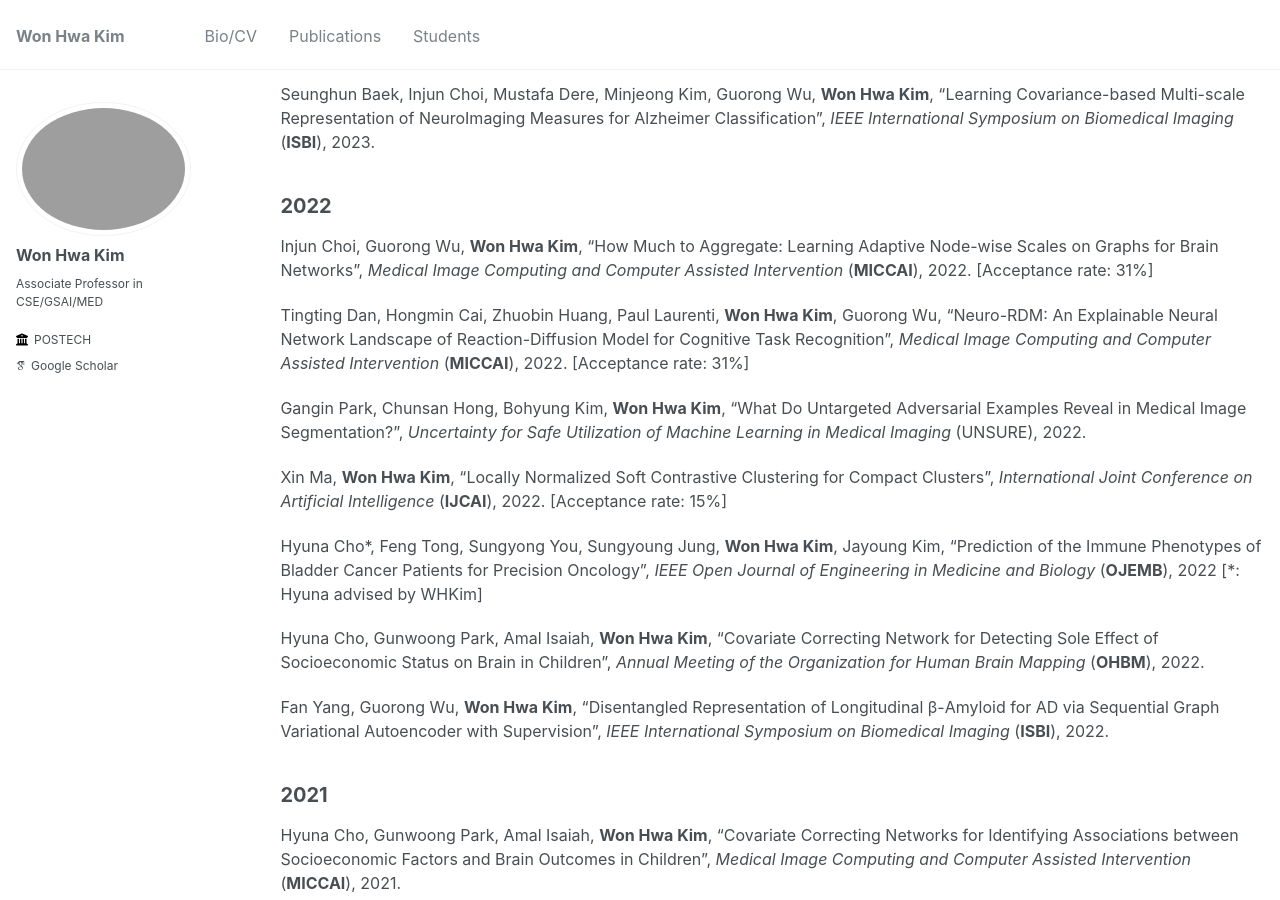
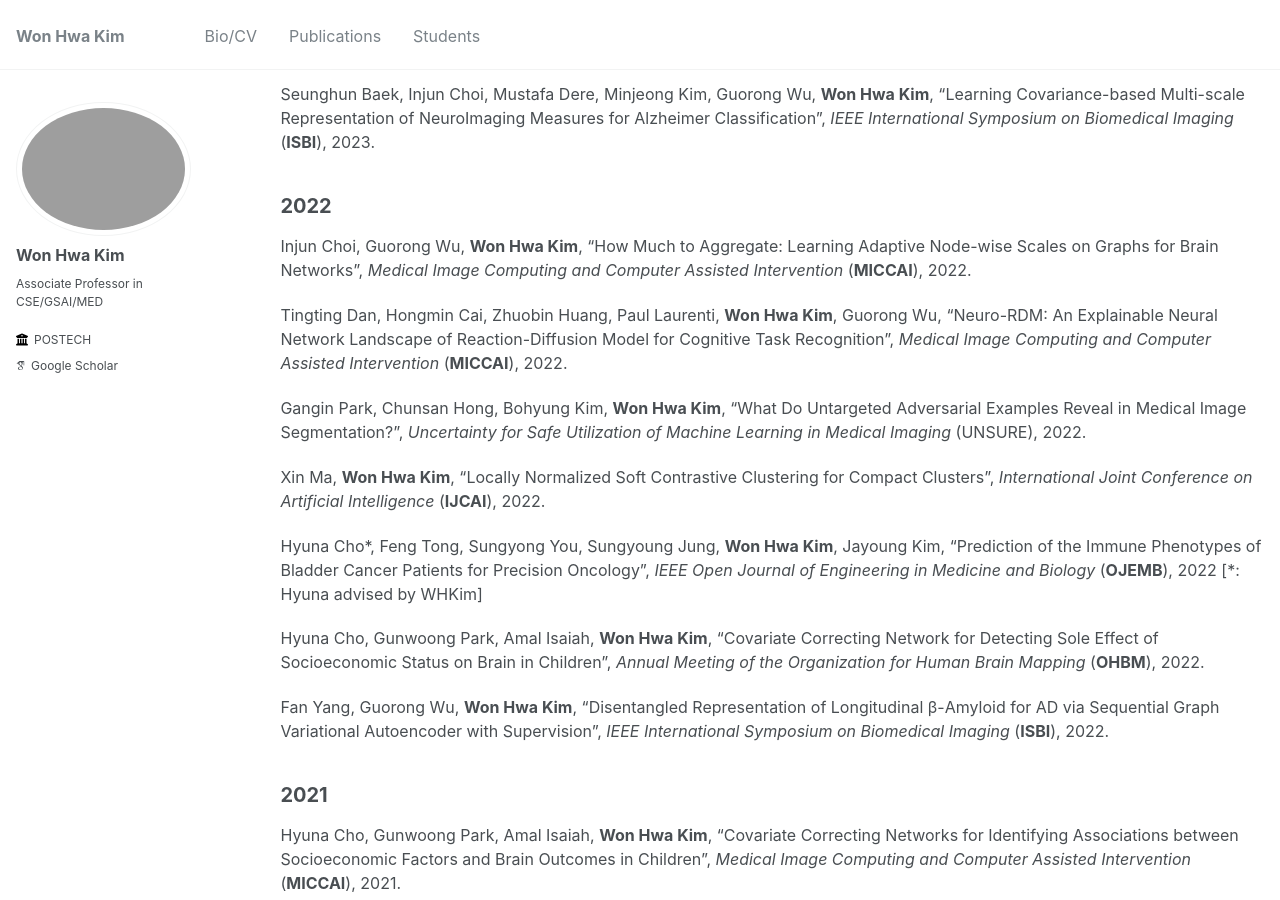
Before and after one commit to wwplato/wwplato.github.io, a Jekyll site: the page built from _pages/publications.md, in a window 1280 px wide and 900 px high, scrolled down 2939 px. Built offline with Jekyll 4.4.1, drawn with Linux system fonts in a browser that asks for light colours; some web fonts are replaced.

Commit message:
Update publications.md

```diff
--- a/_pages/publications.md
+++ b/_pages/publications.md
@@ -91,13 +91,13 @@ Seunghun Baek, Injun Choi, Mustafa Dere, Minjeong Kim, Guorong Wu, **Won Hwa Kim
 
 2022
 ------
-Injun Choi, Guorong Wu, **Won Hwa Kim**, “How Much to Aggregate: Learning Adaptive Node-wise Scales on Graphs for Brain Networks”, *Medical Image Computing and Computer Assisted Intervention* (**MICCAI**), 2022. [Acceptance rate: 31%]
+Injun Choi, Guorong Wu, **Won Hwa Kim**, “How Much to Aggregate: Learning Adaptive Node-wise Scales on Graphs for Brain Networks”, *Medical Image Computing and Computer Assisted Intervention* (**MICCAI**), 2022.
 
-Tingting Dan, Hongmin Cai, Zhuobin Huang, Paul Laurenti, **Won Hwa Kim**, Guorong Wu, “Neuro-RDM: An Explainable Neural Network Landscape of Reaction-Diffusion Model for Cognitive Task Recognition”, *Medical Image Computing and Computer Assisted Intervention* (**MICCAI**), 2022. [Acceptance rate: 31%]
+Tingting Dan, Hongmin Cai, Zhuobin Huang, Paul Laurenti, **Won Hwa Kim**, Guorong Wu, “Neuro-RDM: An Explainable Neural Network Landscape of Reaction-Diffusion Model for Cognitive Task Recognition”, *Medical Image Computing and Computer Assisted Intervention* (**MICCAI**), 2022.
 
 Gangin Park, Chunsan Hong, Bohyung Kim, **Won Hwa Kim**, “What Do Untargeted Adversarial Examples Reveal in Medical Image Segmentation?”, *Uncertainty for Safe Utilization of Machine Learning in Medical Imaging* (UNSURE), 2022.
 
-Xin Ma, **Won Hwa Kim**, “Locally Normalized Soft Contrastive Clustering for Compact Clusters”, *International Joint Conference on Artificial Intelligence* (**IJCAI**), 2022. [Acceptance rate: 15%]
+Xin Ma, **Won Hwa Kim**, “Locally Normalized Soft Contrastive Clustering for Compact Clusters”, *International Joint Conference on Artificial Intelligence* (**IJCAI**), 2022.
 
 Hyuna Cho\*, Feng Tong, Sungyong You, Sungyoung Jung, **Won Hwa Kim**, Jayoung Kim, “Prediction of the Immune Phenotypes of Bladder Cancer Patients for Precision Oncology”, *IEEE Open Journal of Engineering in Medicine and Biology* (**OJEMB**), 2022 [\*: Hyuna advised by WHKim]
 
@@ -147,7 +147,7 @@ Seongjae Hwang, Zirui Tao, **Won Hwa Kim**\*, Vikas Singh\*, “Statistical Anal
 
 **Won Hwa Kim**, Annie M. Racine, Nagesh Adluru, Seong Jae Hwang, Kaj Blennow, Henrik Zetterberg, Cynthia M.Carlsson, Sanjay Asthana, Rebecca L. Koscik, Sterling C. Johnson, Barbara B. Bendlin, Vikas Singh, “Cerebrospinal fluid biomarkers of neurofibrillary tangles and synaptic dysfunction are associated with longitudinal decline in white matter connectivity: A multi-resolution graph analysis” ***NeuroImage: Clinical***, 2019.
 
-Annie M. Racine, Andrew P. Merluzzi, Nagesh Adluru, Derek Norton, Rebecca L. Koscik, Lindsay R. Clark, Sara E. Berman, Christopher R. Nicholas, Sanjay Asthana, Andrew L. Alexander, Kaj Blennow, Henrik Zetterberg, **Won Hwa Kim**, Vikas Singh, Cynthia M. Carlsson, Barbara B. Bendlin, Sterling C. Johnson, “Association of longitudinal whitematter degeneration and cerebrospinal fluid biomarkers of neurodegeneration, inflammation and Alzheimer’s disease in late-middle-aged adults”, **Brain Imaging and Behavior**, 2019.
+Annie M. Racine, Andrew P. Merluzzi, Nagesh Adluru, Derek Norton, Rebecca L. Koscik, Lindsay R. Clark, Sara E. Berman, Christopher R. Nicholas, Sanjay Asthana, Andrew L. Alexander, Kaj Blennow, Henrik Zetterberg, **Won Hwa Kim**, Vikas Singh, Cynthia M. Carlsson, Barbara B. Bendlin, Sterling C. Johnson, “Association of longitudinal whitematter degeneration and cerebrospinal fluid biomarkers of neurodegeneration, inflammation and Alzheimer’s disease in late-middle-aged adults”, ***Brain Imaging and Behavior***, 2019.
 
 Seong Jae Hwang, Nagesh Adluru, **Won Hwa Kim**, Sterling C. Johnson, Barbara B. Bendlin, Vikas Singh, “Associations between PET Amyloid Pathology and DTI Brain Connectivity in Preclinical Alzheimer’s Disease”, ***Brain Connectivity***, 2019.
 
```
